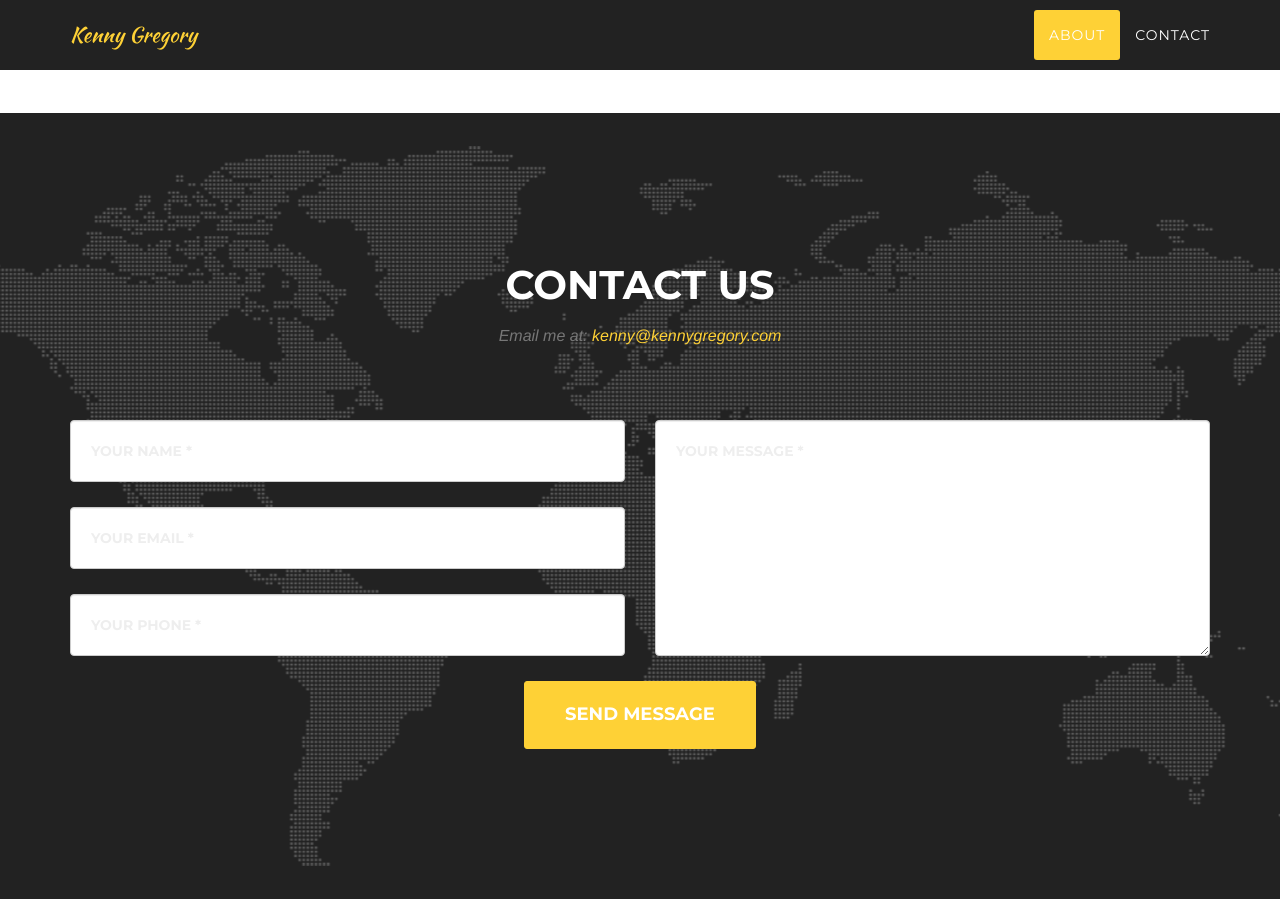
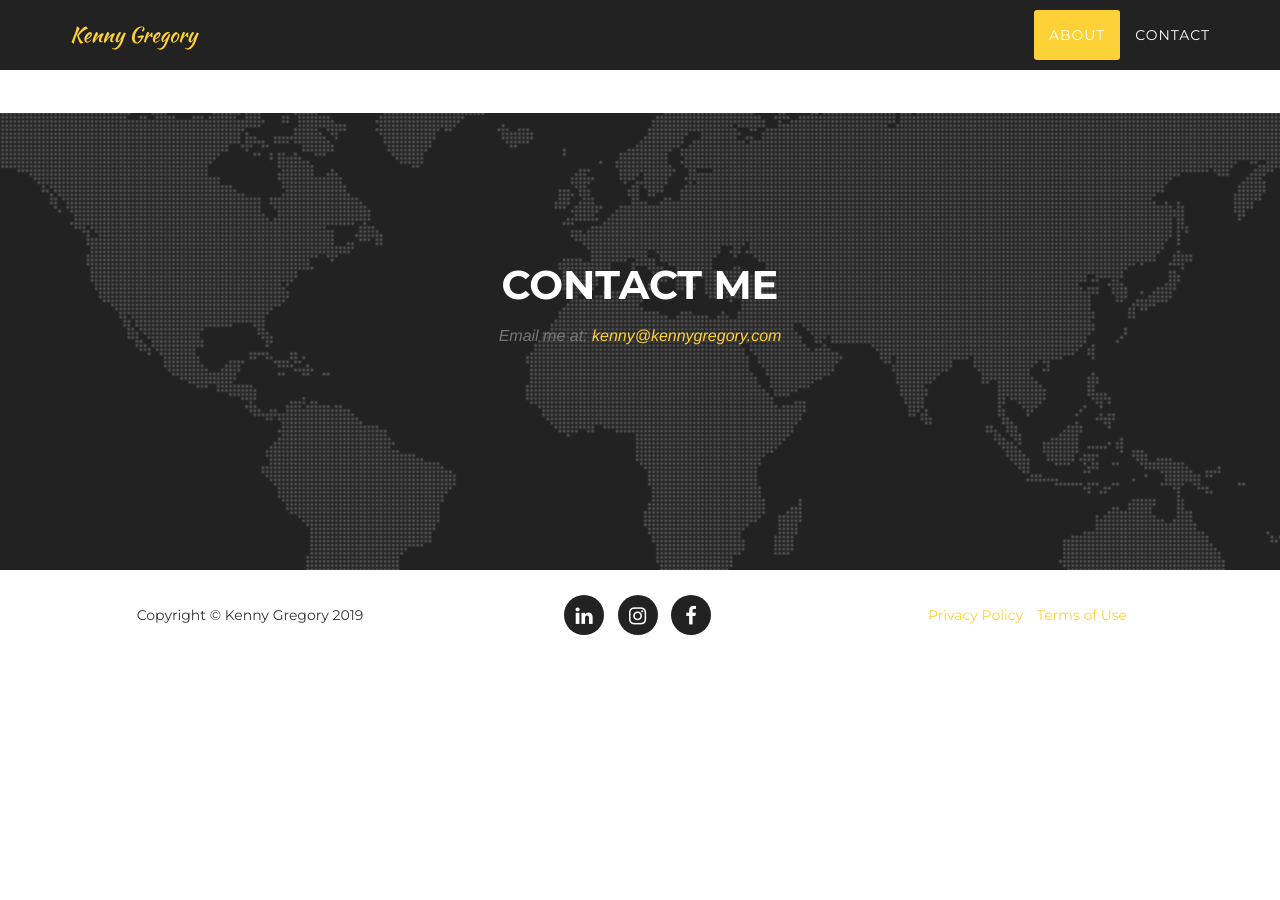
Before and after one commit to KennyHGregory/kennygregory_com, a Jekyll site: the page built from index.md, in a window 1280 px wide and 900 px high, scrolled down 2361 px. Built offline with Jekyll 4.4.1, drawn with Linux system fonts in a browser that asks for light colours; nearby versions of some CDN libraries; some web fonts are replaced; after the commit the page ends 3021 px from its top, so only the background shows below that.

Commit message:
Change contact to not have email.  Add instagram to footer and remove twitter.

```diff
--- a/_includes/contact.html
+++ b/_includes/contact.html
@@ -3,41 +3,8 @@
     <div class="container">
         <div class="row">
             <div class="col-lg-12 text-center">
-                <h2 class="section-heading">Contact Us</h2>
+                <h2 class="section-heading">Contact Me</h2>
                 <h3 class="section-subheading text-muted">Email me at: <a href="mailto:{{ site.email }}">{{ site.email }}</a></h3>
-            </div>
-        </div>
-        <div class="row">
-            <div class="col-lg-12">
-                <form name="sentMessage" id="contactForm" novalidate>
-                    <div class="row">
-                        <div class="col-md-6">
-                            <div class="form-group">
-                                <input type="text" class="form-control" placeholder="Your Name *" id="name" required data-validation-required-message="Please enter your name.">
-                                <p class="help-block text-danger"></p>
-                            </div>
-                            <div class="form-group">
-                                <input type="email" class="form-control" placeholder="Your Email *" id="email" required data-validation-required-message="Please enter your email address.">
-                                <p class="help-block text-danger"></p>
-                            </div>
-                            <div class="form-group">
-                                <input type="tel" class="form-control" placeholder="Your Phone *" id="phone" required data-validation-required-message="Please enter your phone number.">
-                                <p class="help-block text-danger"></p>
-                            </div>
-                        </div>
-                        <div class="col-md-6">
-                            <div class="form-group">
-                                <textarea class="form-control" placeholder="Your Message *" id="message" required data-validation-required-message="Please enter a message."></textarea>
-                                <p class="help-block text-danger"></p>
-                            </div>
-                        </div>
-                        <div class="clearfix"></div>
-                        <div class="col-lg-12 text-center">
-                            <div id="success"></div>
-                            <button type="submit" class="btn btn-xl">Send Message</button>
-                        </div>
-                    </div>
-                </form>
             </div>
         </div>
     </div>
--- a/_includes/footer.html
+++ b/_includes/footer.html
@@ -12,11 +12,15 @@
             </div>
             <div class="col-md-4">
                 <ul class="list-inline social-buttons">
+					<li><a href="https://www.linkedin.com/in/kenny-gregory-053b032a"><i class="fa fa-linkedin"></i></a>
+                    </li>
+					<li><a href="https://www.instagram.com/kennyhgregory/"><i class="fa fa-instagram"></i></a>
+                    </li>
+					<!--
                     <li><a href="https://twitter.com/kennygregory"><i class="fa fa-twitter"></i></a>
                     </li>
+					-->
                     <li><a href="https://www.facebook.com/kennygregoryphotography"><i class="fa fa-facebook"></i></a>
-                    </li>
-                    <li><a href="https://www.linkedin.com/in/kenny-gregory-053b032a"><i class="fa fa-linkedin"></i></a>
                     </li>
                 </ul>
             </div>
```
